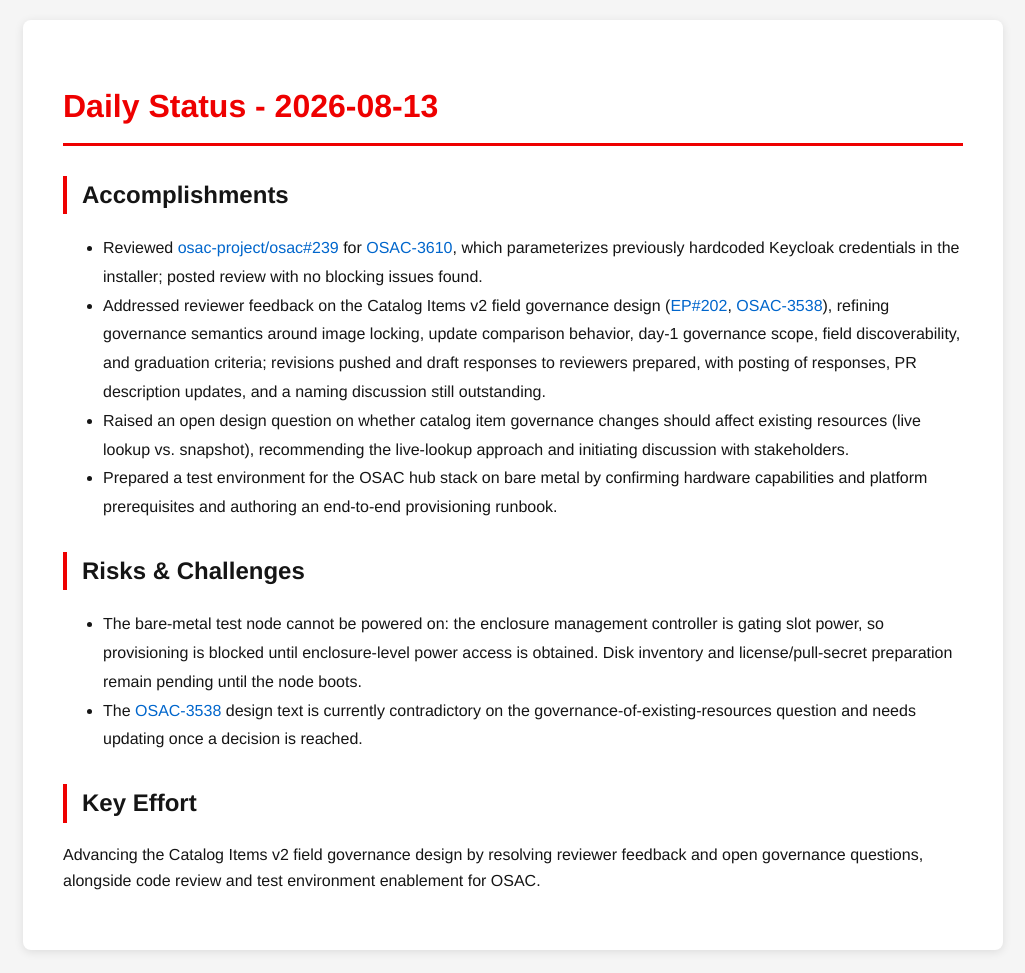
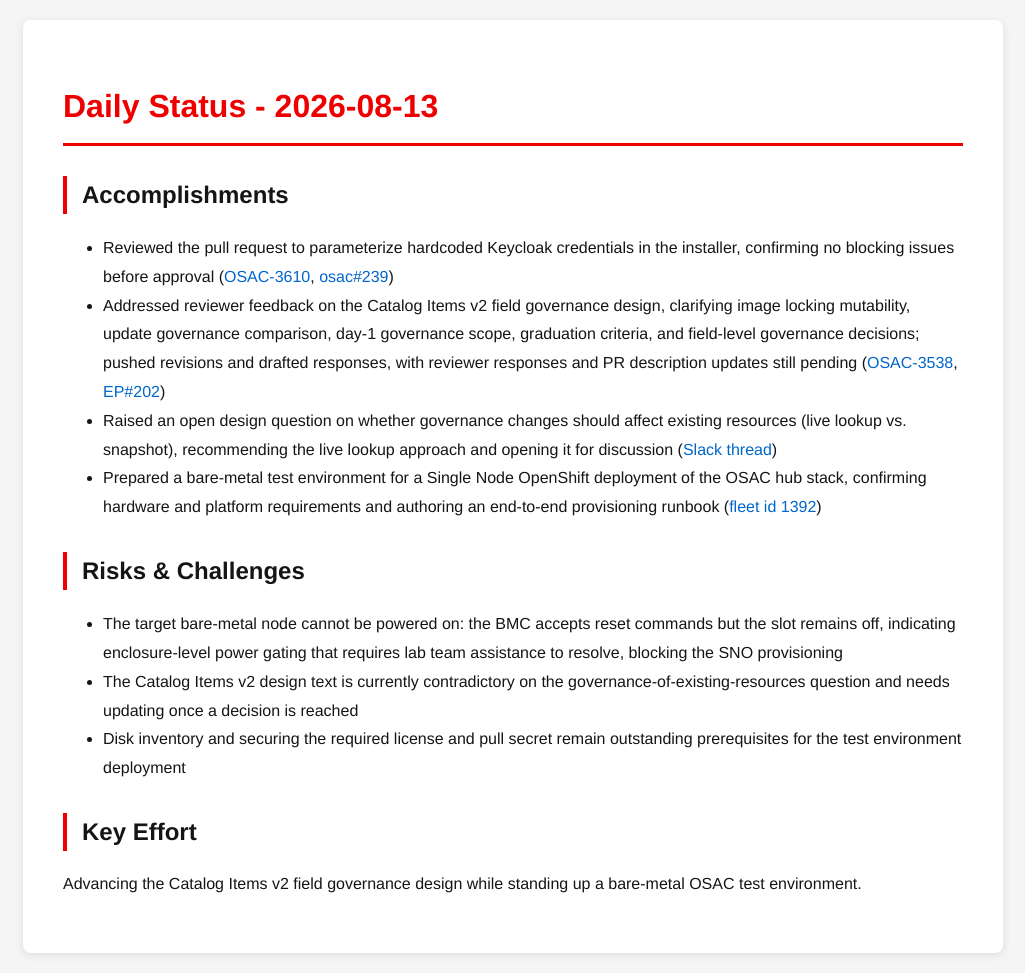
Before and after one commit to tzvatot/daily-status, a Jekyll site: the page built from 2026-08-13.md, in a window 1280 px wide. Shown: the whole page, without its empty margins (127-1152 px from the left). Built offline with Jekyll 4.4.1, drawn with Linux system fonts in a browser that asks for light colours.

Commit message:
Daily status update - 2026-08-13

```diff
--- a/2026-08-13.md
+++ b/2026-08-13.md
@@ -7,14 +7,15 @@
 # Daily Status - 2026-08-13
 
 ## Accomplishments
-- Reviewed [osac-project/osac#239](https://github.com/osac-project/osac/pull/239) for [OSAC-3610](https://redhat.atlassian.net/browse/OSAC-3610), which parameterizes previously hardcoded Keycloak credentials in the installer; posted review with no blocking issues found.
-- Addressed reviewer feedback on the Catalog Items v2 field governance design ([EP#202](https://github.com/osac-project/enhancement-proposals/pull/202), [OSAC-3538](https://redhat.atlassian.net/browse/OSAC-3538)), refining governance semantics around image locking, update comparison behavior, day-1 governance scope, field discoverability, and graduation criteria; revisions pushed and draft responses to reviewers prepared, with posting of responses, PR description updates, and a naming discussion still outstanding.
-- Raised an open design question on whether catalog item governance changes should affect existing resources (live lookup vs. snapshot), recommending the live-lookup approach and initiating discussion with stakeholders.
-- Prepared a test environment for the OSAC hub stack on bare metal by confirming hardware capabilities and platform prerequisites and authoring an end-to-end provisioning runbook.
+- Reviewed the pull request to parameterize hardcoded Keycloak credentials in the installer, confirming no blocking issues before approval ([OSAC-3610](https://redhat.atlassian.net/browse/OSAC-3610), [osac#239](https://github.com/osac-project/osac/pull/239))
+- Addressed reviewer feedback on the Catalog Items v2 field governance design, clarifying image locking mutability, update governance comparison, day-1 governance scope, graduation criteria, and field-level governance decisions; pushed revisions and drafted responses, with reviewer responses and PR description updates still pending ([OSAC-3538](https://redhat.atlassian.net/browse/OSAC-3538), [EP#202](https://github.com/osac-project/enhancement-proposals/pull/202))
+- Raised an open design question on whether governance changes should affect existing resources (live lookup vs. snapshot), recommending the live lookup approach and opening it for discussion ([Slack thread](https://redhat-internal.slack.com/archives/C08ESMFV85Q/p1786621100340429?thread_ts=1786438254.024539&cid=C08ESMFV85Q))
+- Prepared a bare-metal test environment for a Single Node OpenShift deployment of the OSAC hub stack, confirming hardware and platform requirements and authoring an end-to-end provisioning runbook ([fleet id 1392](https://fleet.se-apps.redhat.com/front/computer.form.php?id=1392))
 
 ## Risks & Challenges
-- The bare-metal test node cannot be powered on: the enclosure management controller is gating slot power, so provisioning is blocked until enclosure-level power access is obtained. Disk inventory and license/pull-secret preparation remain pending until the node boots.
-- The [OSAC-3538](https://redhat.atlassian.net/browse/OSAC-3538) design text is currently contradictory on the governance-of-existing-resources question and needs updating once a decision is reached.
+- The target bare-metal node cannot be powered on: the BMC accepts reset commands but the slot remains off, indicating enclosure-level power gating that requires lab team assistance to resolve, blocking the SNO provisioning
+- The Catalog Items v2 design text is currently contradictory on the governance-of-existing-resources question and needs updating once a decision is reached
+- Disk inventory and securing the required license and pull secret remain outstanding prerequisites for the test environment deployment
 
 ## Key Effort
-Advancing the Catalog Items v2 field governance design by resolving reviewer feedback and open governance questions, alongside code review and test environment enablement for OSAC.
+Advancing the Catalog Items v2 field governance design while standing up a bare-metal OSAC test environment.
```
